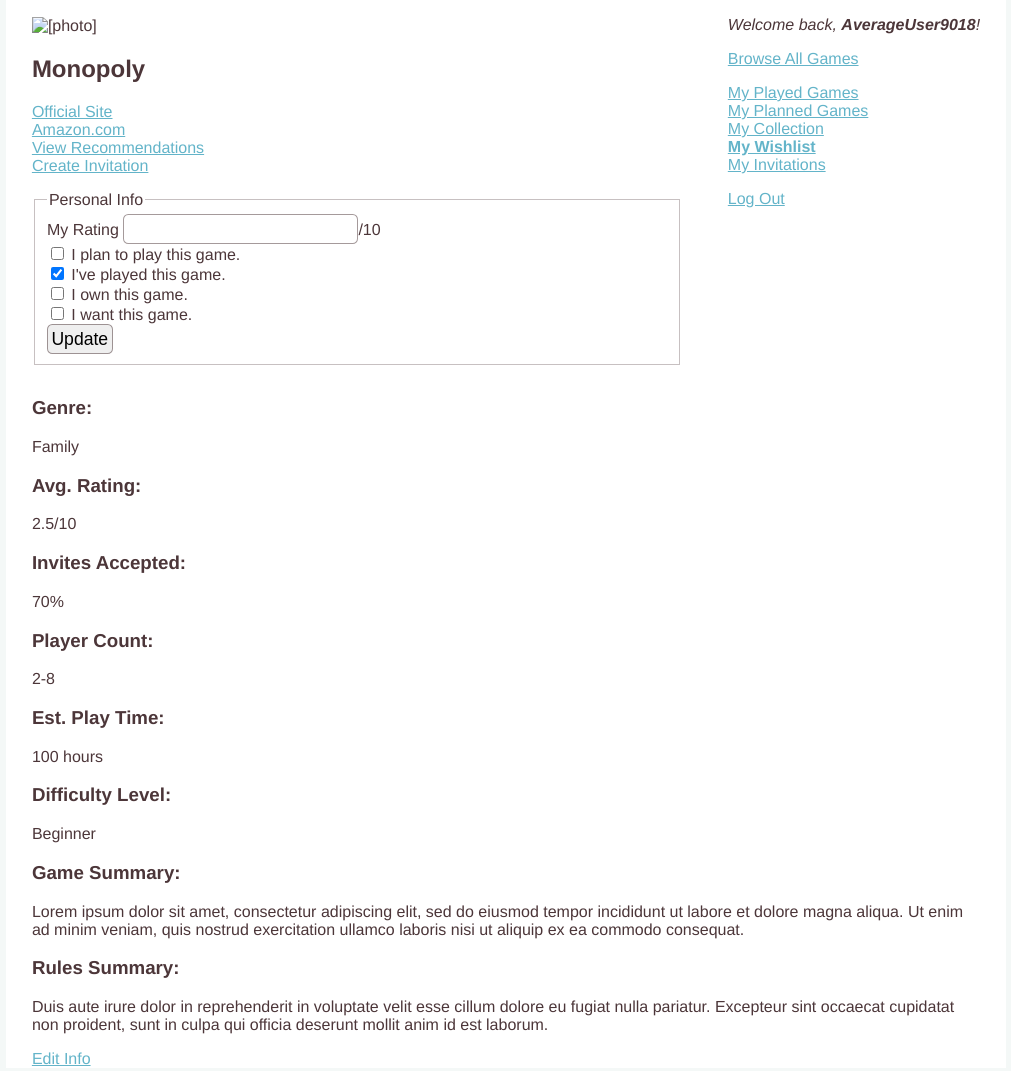
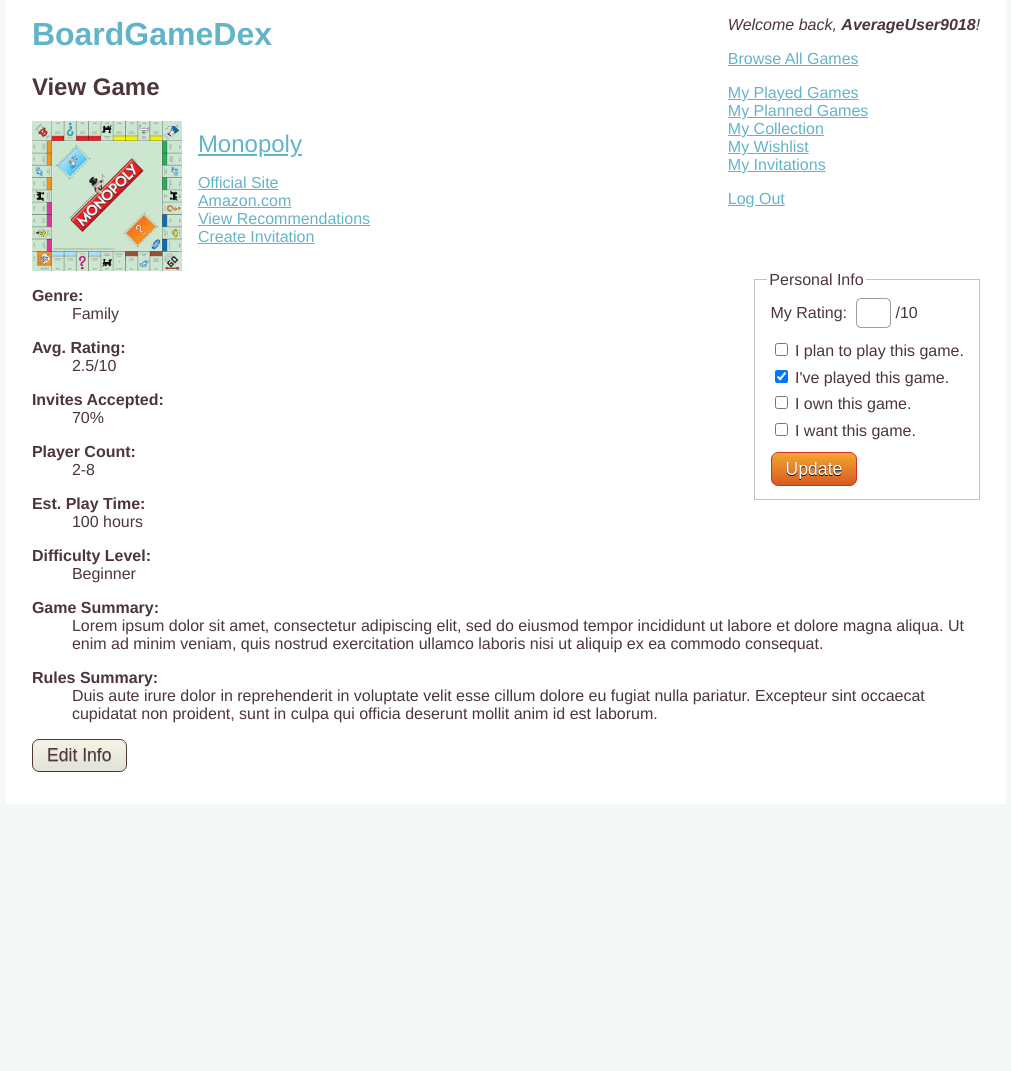
Before and after one commit to hchih/cse134b, a plain HTML site: page public/screen9_game.html in a window 1280 px wide. Shown: the whole page, without its empty margins (134-1145 px from the left). After the commit the page ends 804 px from the top, so only its background shows below. Drawn offline with Linux system fonts and the light colour scheme.

Commit message:
Wrap up vanilla CSS

```diff
--- a/public/screen9_game.html
+++ b/public/screen9_game.html
@@ -32,7 +32,7 @@
                         My Collection
                     </a>
                 </li>
-                <li class="active">
+                <li>
                     <a href="screen8_my_wishlist.html">
                         My Wishlist
                     </a>
@@ -51,12 +51,15 @@
                 </li>
             </ul>
         </nav>
+        <h1><a href="screen4_logged_in_home.html">BoardGameDex</a></h1>
     </header>
     <article>
         <header>
-            <img src="#" alt="[photo]"/>
-            <h2>Monopoly</h2>
+            <h2>View Game</h2>
+            <article class="gamewidget">
+                <a href="screen9_game.html"><img src="monopoly.jpg" alt="[photo]"/></a>
                 <nav>
+                    <a href="screen9_game.html">Monopoly</a>
                     <ul>
                         <li>
                             <a href="http://www.hasbro.com/en-us/brands/monopoly">Official Site</a>
@@ -72,11 +75,13 @@
                         </li>
                     </ul>
                 </nav>
+            </article>
+        </header>
         <form>
-                <fieldset>
+            <fieldset class="personalinfo">
                 <legend>Personal Info</legend>
                 <div>
-                        <label>My Rating <input type="number"/>/10</label>
+                    <label>My Rating: <input type="number"/> /10</label>
                 </div>
                 <div>
                     <label><input type="checkbox"/> I plan to play this game.</label>
@@ -91,45 +96,32 @@
                     <label><input type="checkbox"/> I want this game.</label>
                 </div>
                 <div>
-                        <input type="submit" value="Update"/>
+                    <button type="submit" class="mini primary">Update</button>
                 </div>
             </fieldset>
         </form>
-        </header>
-        <section>
-            <h3>Genre:</h3>
-            <p>Family</p>
-        </section>
-        <section>
-            <h3>Avg. Rating:</h3>
-            <p>2.5/10</p>
-        </section>
-        <section>
-            <h3>Invites Accepted:</h3>
-            <p>70%</p>
-        </section>
-        <section>
-            <h3>Player Count:</h3>
-            <p>2-8</p>
-        </section>
-        <section>
-            <h3>Est. Play Time:</h3>
-            <p>100 hours</p>
-        </section>
-        <section>
-            <h3>Difficulty Level:</h3>
-            <p>Beginner</p>
-        </section>
-        <section>
-            <h3>Game Summary:</h3>
-            <p>Lorem ipsum dolor sit amet, consectetur adipiscing elit, sed do eiusmod tempor incididunt ut labore et dolore magna aliqua. Ut enim ad minim veniam, quis nostrud exercitation ullamco laboris nisi ut aliquip ex ea commodo consequat.</p>
-        </section>
-        <section>
-            <h3>Rules Summary:</h3>
-            <p>Duis aute irure dolor in reprehenderit in voluptate velit esse cillum dolore eu fugiat nulla pariatur. Excepteur sint occaecat cupidatat non proident, sunt in culpa qui officia deserunt mollit anim id est laborum.</p>
-        </section>
+        <dl>
+            <dt>Genre:</dt>
+            <dd>Family</dd>
+            <dt>Avg. Rating:</dt>
+            <dd>2.5/10</dd>
+            <dt>Invites Accepted:</dt>
+            <dd>70%</dd>
+            <dt>Player Count:</dt>
+            <dd>2-8</dd>
+            <dt>Est. Play Time:</dt>
+            <dd>100 hours</dd>
+            <dt>Difficulty Level:</dt>
+            <dd>Beginner</dd>
+            <dt>Game Summary:</dt>
+            <dd>Lorem ipsum dolor sit amet, consectetur adipiscing elit, sed do eiusmod tempor incididunt ut labore et dolore magna aliqua. Ut enim ad minim veniam, quis nostrud exercitation ullamco laboris nisi ut aliquip ex ea commodo consequat.</dd>
+            <dt>Rules Summary:</dt>
+            <dd>Duis aute irure dolor in reprehenderit in voluptate velit esse cillum dolore eu fugiat nulla pariatur. Excepteur sint occaecat cupidatat non proident, sunt in culpa qui officia deserunt mollit anim id est laborum.</dd>
+        </dl>
         <footer>
-            <p><a href="screen11_add_edit_game.html">Edit Info</a></p>
+            <a href="screen11_add_edit_game.html">
+                <button class="mini">Edit Info</button>
+            </a>
         </footer>
     </article>
 </body>
--- a/public/style.css
+++ b/public/style.css
@@ -4,13 +4,13 @@
 
 html {
     background-color: #F4F8F7;
-    min-height: 100%;
+    height: 100%;
     margin: 0;
     padding: 0;
 }
 
 body {
-    height: 100%;
+    min-height: 100%;
     background-color: white;
     margin-top: 0;
     margin-bottom: 0;
@@ -24,6 +24,10 @@
 body {
     color: #4C3639;
     font-family: "Helvetica Neue", Helvetica, Arial, sans-serif;
+}
+
+body > article {
+    padding-bottom: 2em;
 }
 
 a {
@@ -56,7 +60,7 @@
     list-style-type: none;
 }
 
-body:not(.loggedin) nav ul li {
+body:not(.loggedin) > header nav ul li {
     display: inline-block;
     margin-left: 0.5em;
 }
@@ -105,7 +109,7 @@
     background-image: linear-gradient(to top, #F5A630, #D65B22);
 }
 
-article > header nav form {
+body > article > header nav form {
     display: inline-block;
 }
 
@@ -156,6 +160,7 @@
     height: 150px;
     vertical-align: middle;
 }
+
 fieldset {
     border-color: rgba(76, 54, 57, 0.31);
     border-width: 0.08em;
@@ -172,39 +177,45 @@
     padding-top: 0.36em;
 }
 
-input, select {
+input, select, textarea {
     padding: 0.2em;
     border: 0.08em rgba(76, 54, 57, 0.5) solid;
     border-radius: 0.3em;
     font-size: 1.1em;
 }
 
-fieldset.alignfields input, fieldset.alignfields select {
+fieldset.alignfields input, fieldset.alignfields select,
+fieldset.alignfields textarea {
     display: block;
     float: left;
     margin-left: 0.6em;
 }
 
-input:focus, select:focus {
+input:focus, select:focus, textarea:focus {
     border-color: #4C3639;
 }
 
 fieldset.alignfields button {
     display: block;
     float: left;
+    clear: left;
     margin-top: 0.5em;
     margin-left: 6em;
+}
+
+fieldset.outer.alignfields button {
+    margin-left: 5em;
 }
 
 li.active {
     font-weight: bold;
 }
 
-article > header nav {
+body > article > header nav {
     width: 100%;
 }
 
-article > header nav ul {
+body > article > header nav ul {
     margin-bottom: 1em;
 }
 
@@ -335,3 +346,75 @@
     width: 100%;
     text-align: center;
 }
+
+.gamewidget {
+    clear: both;
+    display: inline-flex;
+    align-items: center;
+}
+
+.gamewidget > nav > a {
+    font-size: 1.5em;
+}
+
+.gamewidget img {
+    display: inline-block;
+    margin-right: 1em;
+}
+
+.gamewidget ul {
+    margin-top: 1em;
+}
+
+.credentials {
+    margin-top: 6em;
+    display: flex;
+    justify-content: center;
+}
+
+fieldset.personalinfo {
+    float: right;
+    margin: 2em;
+    margin-top: 0;
+    margin-right: 0;
+}
+
+fieldset.personalinfo div {
+    padding: 0.2em;
+}
+
+fieldset.personalinfo input[type="number"] {
+    width: 2em;
+    margin-left: 0.25em;
+}
+
+fieldset.personalinfo div:first-of-type {
+    padding-bottom: 0.6em;
+}
+
+fieldset.personalinfo div:last-of-type {
+    padding-top: 0.6em;
+}
+
+dl {
+    display: block;
+}
+
+dt {
+    font-weight: bold;
+}
+
+dd {
+    margin-bottom: 1em;
+}
+
+#inviteschedule {
+    float: right;
+    padding: 0.5em 2em;
+    border: 1px dashed #63B4C9;
+    background-color: #fffff9;
+}
+
+input[type="file"] {
+    margin-bottom: 0.4em;
+}
```
Also changed, not shown: public/screen10_recommended_games_list.html (+1 -1 lines), public/screen11_add_edit_game.html (+23 -27 lines), public/screen13_create_edit_invitation.html (+15 -4 lines), public/screen15_view_invitation.html (+29 -41 lines), public/screen2_log_in.html (+9 -10 lines), public/screen3_register.html (+11 -12 lines). Lines whose indentation alone changed are shown as unchanged.
